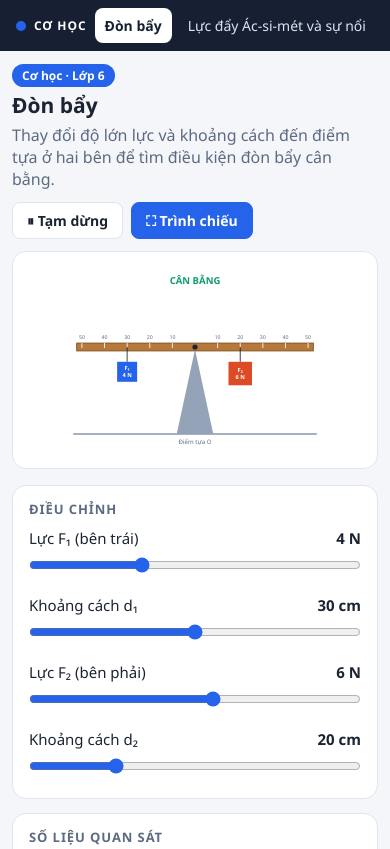
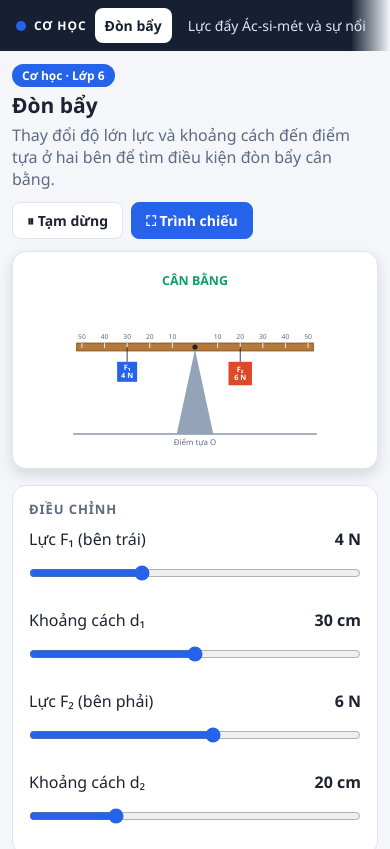
Before and after one commit to 6h30/vat-ly-de-hieu, a plain HTML site: page index.html in a window 390 px wide. Shown: the top 849 px of the page. Drawn offline with Linux system fonts and the light colour scheme.

Commit message:
Tối ưu giao diện điện thoại: mô phỏng ghim khi kéo thanh trượt, chữ rõ hơn, nút bài trước/sau
Co-Authored-By: Claude Sonnet 5.5 <noreply@anthropic.com>

```diff
--- a/index.html
+++ b/index.html
@@ -64,6 +64,10 @@ details summary{cursor:pointer;font-weight:600;color:var(--acc)}
 details p{margin:10px 0 0}
 :fullscreen nav{display:none}
 :fullscreen .app{grid-template-columns:1fr}
+.pn{display:flex;justify-content:space-between;gap:10px;margin-top:16px}
+.pn .btn{flex:1;max-width:340px;padding:12px 14px;font-size:15px;min-height:46px}
+.pn .btn:disabled{opacity:.35;cursor:default}
+#next{margin-left:auto}
 @media(max-width:1000px){.work{grid-template-columns:1fr}.below{grid-template-columns:1fr}}
 @media(max-width:760px){
   .app{grid-template-columns:1fr}
@@ -74,6 +78,11 @@ details p{margin:10px 0 0}
   nav button{width:auto;white-space:nowrap;padding:8px 10px}
   main{padding:12px}
   h2{font-size:21px}
+  nav{-webkit-mask-image:linear-gradient(90deg,#000 90%,transparent);mask-image:linear-gradient(90deg,#000 90%,transparent)}
+  .stage{position:sticky;top:calc(env(safe-area-inset-top,0px) + var(--navh,56px) + 6px);z-index:4;box-shadow:0 6px 14px rgba(23,32,51,.14)}
+  input[type=range]{height:38px}
+  .ctl label{font-size:16px}
+  .pn .btn{font-size:14px}
 }
 </style>
 </head>
@@ -110,11 +119,12 @@ details p{margin:10px 0 0}
         <details id="det"><summary>Bấm để hiện kết luận</summary><p id="concl"></p></details>
       </div>
     </div>
+    <div class="pn"><button class="btn" id="prev"></button><button class="btn pri" id="next"></button></div>
   </main>
 </div>
 <script>
 "use strict";
-const W=800,H=460,cv=document.getElementById('cv'),ctx=cv.getContext('2d');
+let TK=1;const W=800,H=460,cv=document.getElementById('cv'),ctx=cv.getContext('2d');
 let scale=1;
 const GROUPS={co:['Cơ học','#2563eb'],nhiet:['Nhiệt học','#dc4a26'],dien:['Điện học','#0f9d6b'],quang:['Quang học','#8b3fd9']};
 const f=(n,d=1)=>Number(n).toFixed(d).replace('.',',');
@@ -125,7 +135,7 @@ const note=t=>`<div class="note">${t}</div>`;
 
 /* ---------- vẽ cơ bản ---------- */
 function line(x1,y1,x2,y2,col='#1c2433',w=2,dash){ctx.save();ctx.strokeStyle=col;ctx.lineWidth=w;if(dash)ctx.setLineDash(dash);ctx.beginPath();ctx.moveTo(x1,y1);ctx.lineTo(x2,y2);ctx.stroke();ctx.restore();}
-function txt(s,x,y,o={}){ctx.save();ctx.font=(o.bold?'600 ':'')+(o.size||15)+'px "Segoe UI",system-ui,Arial';ctx.fillStyle=o.col||'#1c2433';ctx.textAlign=o.align||'center';ctx.textBaseline=o.base||'middle';ctx.fillText(s,x,y);ctx.restore();}
+function txt(s,x,y,o={}){ctx.save();ctx.font=(o.bold?'600 ':'')+((o.size||15)*TK)+'px "Segoe UI",system-ui,Arial';ctx.fillStyle=o.col||'#1c2433';ctx.textAlign=o.align||'center';ctx.textBaseline=o.base||'middle';ctx.fillText(s,x,y);ctx.restore();}
 function head(x,y,ang,col,s=10){ctx.save();ctx.translate(x,y);ctx.rotate(ang);ctx.fillStyle=col;ctx.beginPath();ctx.moveTo(0,0);ctx.lineTo(-s,-s*.45);ctx.lineTo(-s,s*.45);ctx.closePath();ctx.fill();ctx.restore();}
 function arrow(x1,y1,x2,y2,col,w=3){if(Math.hypot(x2-x1,y2-y1)<2)return;line(x1,y1,x2,y2,col,w);head(x2,y2,Math.atan2(y2-y1,x2-x1),col,11);}
 function flow(p,off,sp,col){let L=0;const seg=[];for(let i=0;i<p.length;i++){const a=p[i],b=p[(i+1)%p.length],l=Math.hypot(b[0]-a[0],b[1]-a[1]);seg.push([a,b,l]);L+=l;}
@@ -915,9 +925,12 @@ function open(id){cur=LESSONS.find(l=>l.id===id)||LESSONS[0];S={};cur.ctl.forEac
       const show=()=>out.textContent=f(S[c.k],c.d||0)+' '+c.u;inp.oninput=()=>{S[c.k]=Number(inp.value);show();};show();d.append(lb,inp);}
     box.appendChild(d);});
   const nv=$('nav'),on=nv.querySelector('button.on');if(on&&nv.scrollWidth>nv.clientWidth+4)nv.scrollLeft=on.offsetLeft-nv.clientWidth/2+on.offsetWidth/2;
+  {const i=LESSONS.indexOf(cur),p=LESSONS[i-1],n=LESSONS[i+1],pb=$('prev'),nb=$('next');
+    pb.disabled=!p;pb.textContent=p?'← '+p.title:'';pb.style.visibility=p?'':'hidden';pb.onclick=()=>{if(p){open(p.id);scrollTo(0,0);}};
+    nb.disabled=!n;nb.textContent=n?n.title+' →':'';nb.style.visibility=n?'':'hidden';nb.onclick=()=>{if(n){open(n.id);scrollTo(0,0);}};}
   try{history.replaceState(null,'','#'+cur.id);}catch(e){}
   lastRead='';}
-function fit(){const r=cv.getBoundingClientRect(),dpr=window.devicePixelRatio||1;const w=Math.max(100,Math.round(r.width*dpr));if(cv.width!==w){cv.width=w;cv.height=Math.round(w*H/W);}scale=cv.width/W;}
+function fit(){const r=cv.getBoundingClientRect(),dpr=window.devicePixelRatio||1;TK=r.width<520?1.3:1;const w=Math.max(100,Math.round(r.width*dpr));if(cv.width!==w){cv.width=w;cv.height=Math.round(w*H/W);}scale=cv.width/W;}
 function frame(ts){const dt=paused?0:Math.min(.05,(ts-last)/1000||0);last=ts;fit();ctx.setTransform(scale,0,0,scale,0,0);ctx.clearRect(0,0,W,H);
   cur.draw(S,dt);const h=cur.read(S);if(h!==lastRead){$('read').innerHTML=h;lastRead=h;}requestAnimationFrame(frame);}
 $('pause').onclick=()=>{paused=!paused;$('pause').textContent=paused?'▶ Chạy tiếp':'⏸ Tạm dừng';};
@@ -925,7 +938,10 @@ $('full').onclick=()=>{if(document.fullscreenElement)document.exitFullscreen();e
 if(!document.fullscreenEnabled)$('full').style.display='none';
 document.addEventListener('fullscreenchange',()=>{$('full').textContent=document.fullscreenElement?'✕ Thoát trình chiếu':'⛶ Trình chiếu';});
 window.addEventListener('hashchange',()=>{const id=location.hash.slice(1);if(cur&&id!==cur.id)open(id);});
-buildNav();open(location.hash.slice(1));requestAnimationFrame(frame);
+function setNavH(){document.documentElement.style.setProperty('--navh',$('nav').offsetHeight+'px');}
+window.addEventListener('resize',setNavH);
+document.addEventListener('keydown',e=>{if(e.target.matches('input,select,textarea'))return;if(e.key==='ArrowRight'&&!$('next').disabled)$('next').click();else if(e.key==='ArrowLeft'&&!$('prev').disabled)$('prev').click();});
+buildNav();setNavH();open(location.hash.slice(1));requestAnimationFrame(frame);
 </script>
 </body>
 </html>
```
